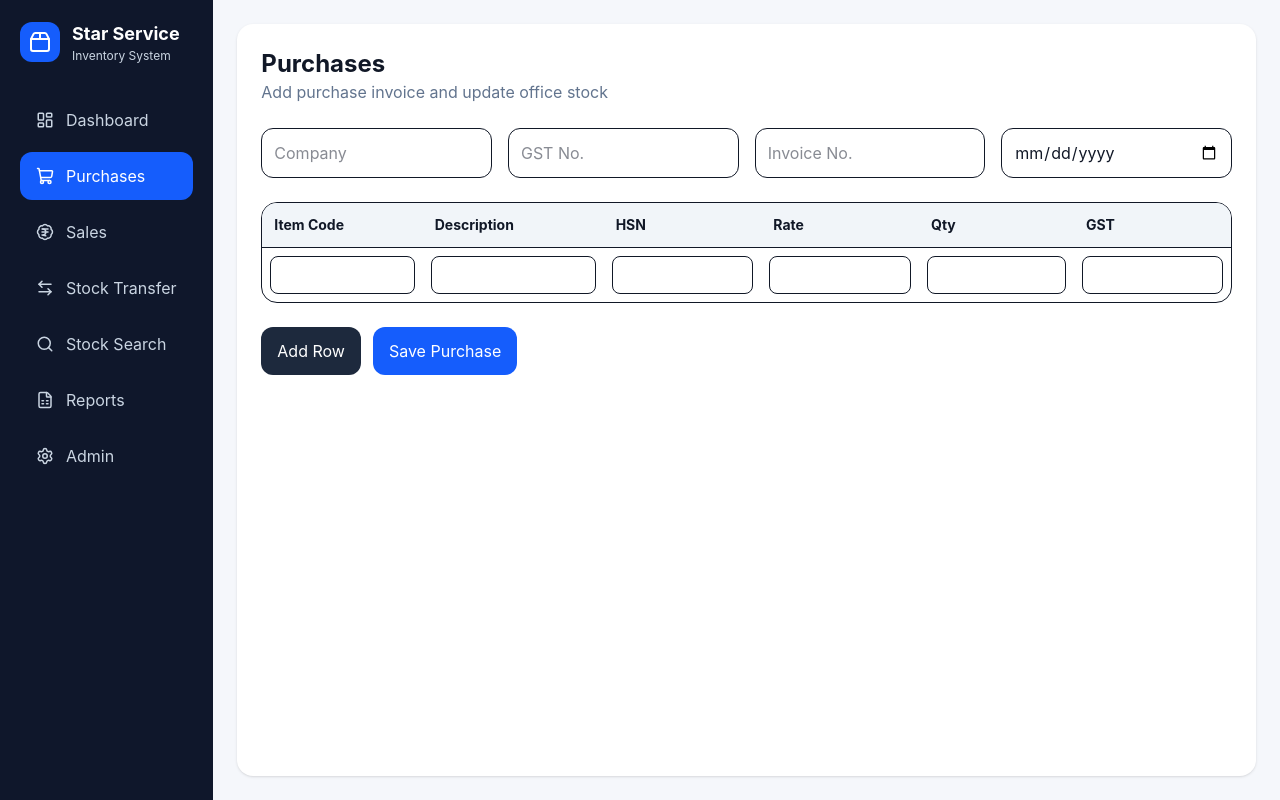
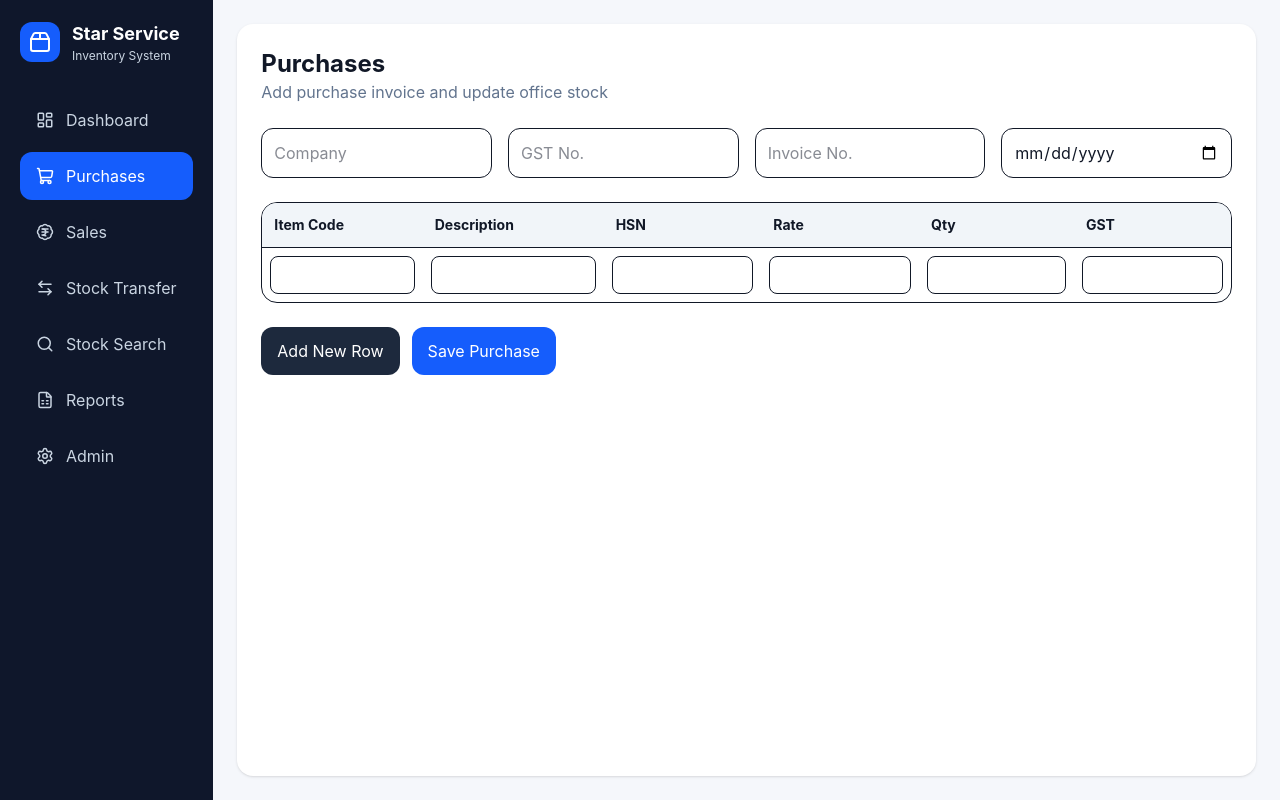
Before and after one commit to starservice772/inventory-frontend, a React (Vite) app: page /purchases in a window 1280 px wide. Built offline with nearby package versions, Linux system fonts and the light colour scheme.

Commit message:
Update PurchasesPage.jsx
just a small change

```diff
--- a/src/pages/purchases/PurchasesPage.jsx
+++ b/src/pages/purchases/PurchasesPage.jsx
@@ -55,7 +55,7 @@ export default function PurchasesPage() {
 
       <div className="flex gap-3">
         <button onClick={addRow} className="bg-slate-800 text-white px-4 py-3 rounded-xl">
-          Add Row
+          Add New Row
         </button>
         <button className="bg-blue-600 text-white px-4 py-3 rounded-xl">
           Save Purchase
```
